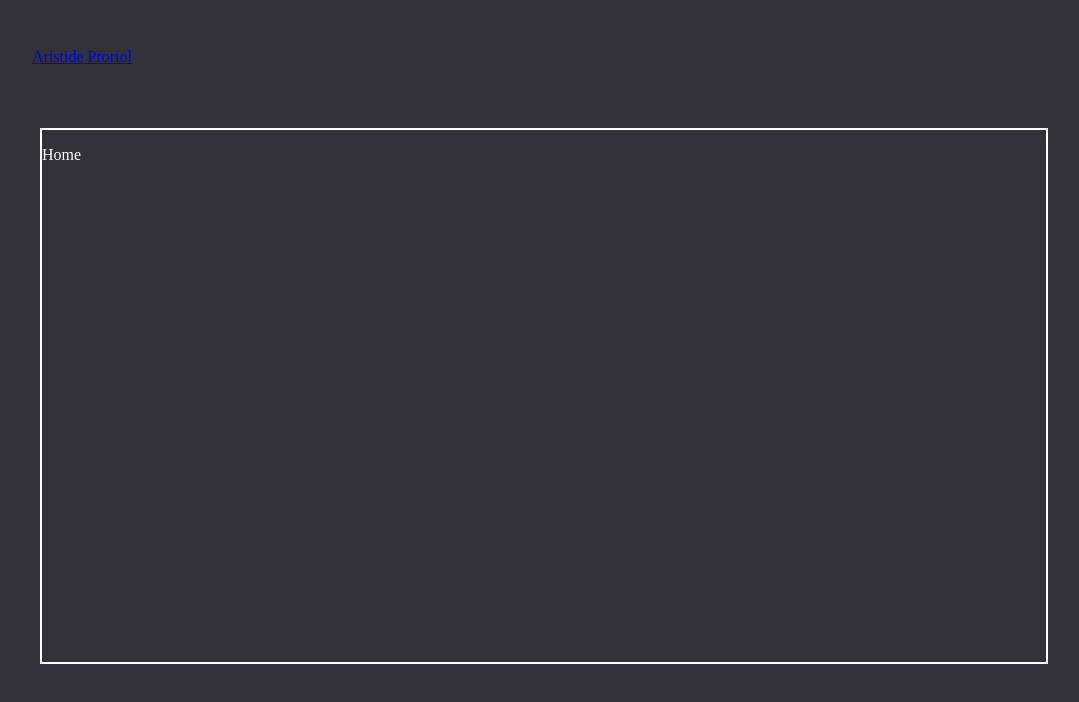
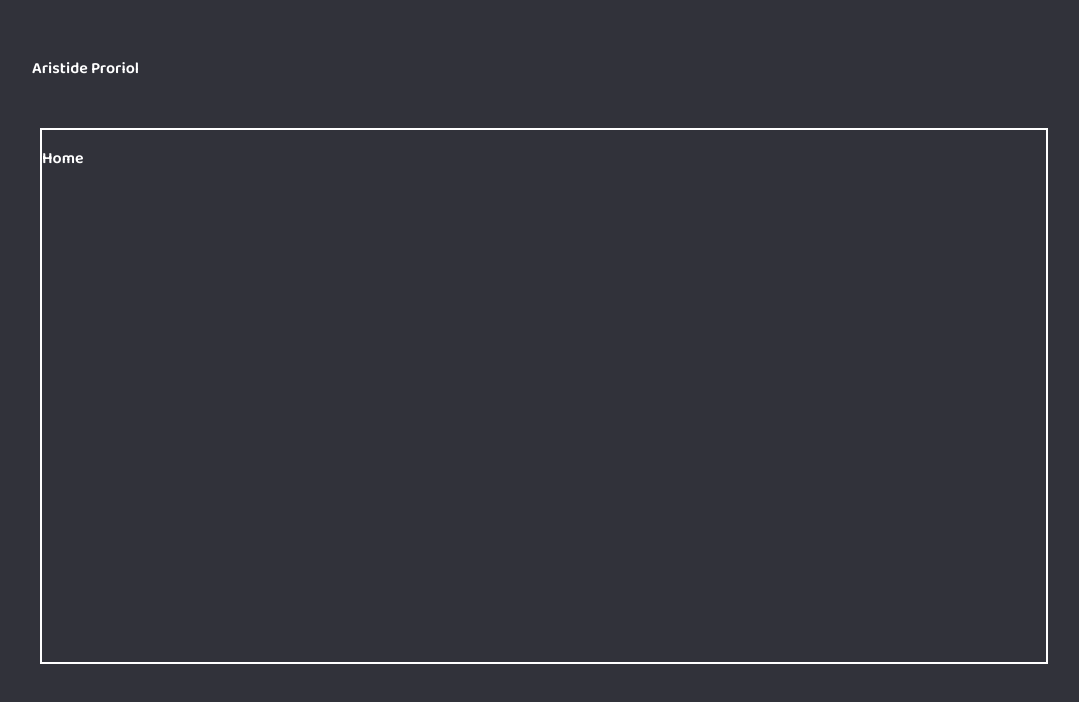
Before and after one commit to AristideEXE/aristide-proriol, a React (Create React App) app: page / in a window 1280 px wide. Shown: the top 702 px of the page, without its empty margins (96-1175 px from the left). Built offline with nearby package versions, Linux system fonts and the light colour scheme.

Commit message:
Ajoute la police Baloo Bhai 2

```diff
--- a/public/index.html
+++ b/public/index.html
@@ -11,6 +11,9 @@
     />
     <link rel="apple-touch-icon" href="%PUBLIC_URL%/logo192.png" />
     <link rel="manifest" href="%PUBLIC_URL%/manifest.json" />
+    <link rel="preconnect" href="https://fonts.googleapis.com">
+    <link rel="preconnect" href="https://fonts.gstatic.com" crossorigin>
+    <link href="https://fonts.googleapis.com/css2?family=Baloo+Bhai+2:wght@600&display=swap" rel="stylesheet">
     <title>Aristide Proriol</title>
   </head>
   <body>
--- a/src/App.css
+++ b/src/App.css
@@ -5,4 +5,5 @@ body{
 
   background-color: var(--dark-background-color);
   color: var(--dark-text-primary-color);
+  font-family: 'Baloo Bhai 2';
 }
--- a/src/pages/Layout/Header/Header.js
+++ b/src/pages/Layout/Header/Header.js
@@ -5,7 +5,7 @@ import { homePath } from "../../../routes";
 const Header = () => {
   return (
     <div className={styles.header}>
-      <Link to={homePath}>
+      <Link to={homePath} className={styles.homeLink}>
         Aristide Proriol
       </Link>
     </div>
--- a/src/pages/Layout/Header/Header.module.css
+++ b/src/pages/Layout/Header/Header.module.css
@@ -2,5 +2,11 @@
     position: absolute;
     left: 0;
     right: 0;
-    padding: 5vh 10vw;
+    padding: 6vh 10vw;
+    z-index: 100;
 }
+
+.header .homeLink{
+    color: var(--dark-text-primary-color);
+    text-decoration: none;
+}
```
